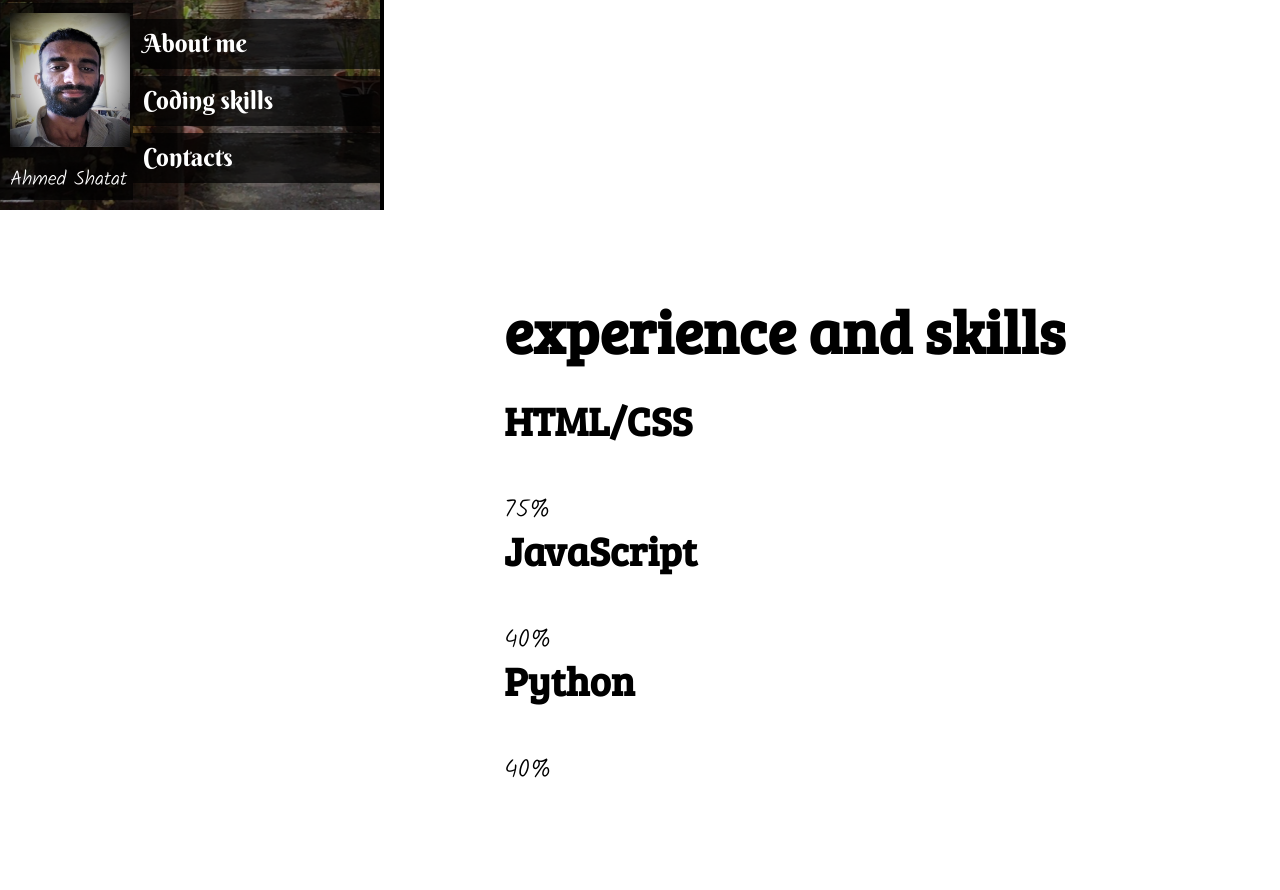
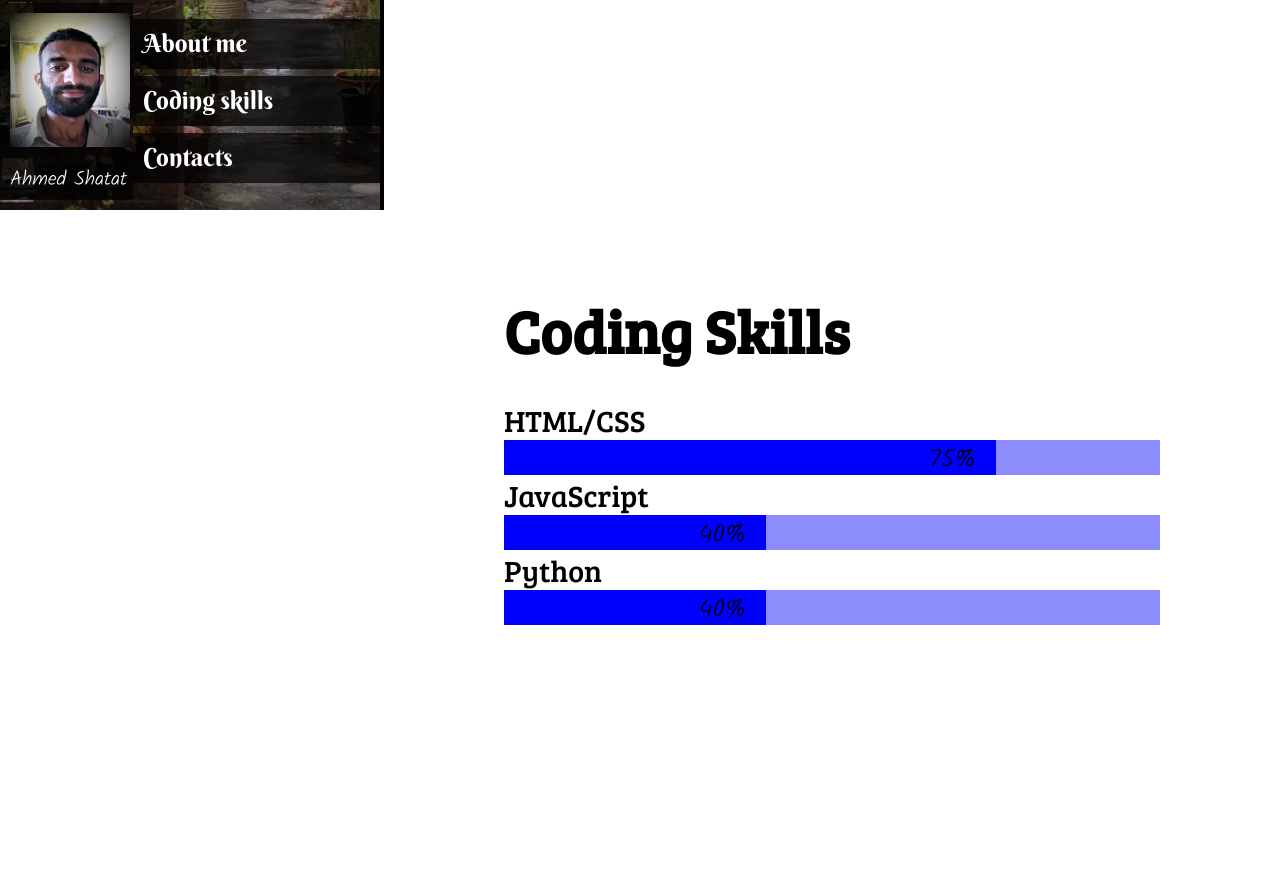
Before and after one commit to ashatat/Portfolio, a plain HTML site: page index.html in a window 1280 px wide. Shown: the part 590-1480 px from the top of the page. Drawn offline with Linux system fonts and the light colour scheme.

Commit message:
complete coding skills and contac

```diff
--- a/css/style.css
+++ b/css/style.css
@@ -17,7 +17,9 @@ h2, h3 {
 	font-size: 60px;
 }
 h3 {
-	font-size: 40px;
+	font-size: 30px;
+	-webkit-margin-after:0;
+	font-weight: lighter;
 }
 a {
 	text-decoration: none;
@@ -79,13 +81,31 @@ a {
 	width: 70%;
 
 }
-#about_me p {
-	text-align: justify;
-}
 .container {
 	height: 100vh;
 	padding: 100px 120px 20px;
 }
+#about_me p {
+	text-align: justify;
+}
+#skills div>div {
+	background-color: rgba(0,0,250,0.45);
+}
+#skills span {
+	text-align: right;
+	display: block;
+	height: 35px;
+}
+
+.p75 {
+	width: 75%;
+	background-color: blue;
+}
+.p40 {
+	width: 40%;
+	background-color: blue;
+}
+
 
 .follow_me {
 	margin-top: 50px;
@@ -99,7 +119,7 @@ a {
 }
 
 .follow_me li img {
-	width: 80%;
+	width: 60%;
 	position: absolute;
 	top: 50%;
 	left: 50%;
--- a/index.html
+++ b/index.html
@@ -17,31 +17,29 @@
 		</div>
 		<ul>
 			<li id="about"><a href="#about_me">About me</a></li>
-			<li><a href="#exp">Coding skills</a></li>
+			<li><a href="#skills">Coding skills</a></li>
 			<li><a href="#contact">Contacts</a></li>
 		</ul>
-	</div> <!--end of main-->
+	</div>
 
 	<div class="right">
 		<div id="about_me" class="container">
 			<h2>About me</h2>
 			<p>My name is Ahmed, I had a BA in Architecture, at somepoint I realized that programming is my passion, so since then I started teaching myself how to code, at this point I am looking forward at any chance to expand my knowledge, learn from other coders, so I can call myself a programmer at some point :)</p>
 		</div>
-		<div id="exp" class="container">
-			<h2>experience and skills</h2>
-			<div class="skills">
+		<div id="skills" class="container">
+			<h2>Coding Skills</h2>
 			<div>
 				<h3>HTML/CSS</h3>
-					<div><span>75% &nbsp;</span></div>
+				<div><span class="p75">75% &nbsp;</span></div>
 			</div>
 			<div>
 				<h3>JavaScript</h3>
-					<div><span>40% &nbsp;</span></div>
+				<div><span class="p40">40% &nbsp;</span></div>
 			</div>
 			<div>
 				<h3>Python</h3>
-					<div><span>40% &nbsp;</span></div>
-				</div>
+				<div><span class="p40">40% &nbsp;</span></div>
 			</div>
 		</div>
 		<div id="contact" class="container">
@@ -53,7 +51,7 @@
 			<ul class="follow_me">
 				<li><a href="https://fb.me/ahmed.shatat.986" target="_blank"><i class="fa fa-facebook"></i></a></li>
 				<li><a href="https://www.linkedin.com/in/ahmed-Shatat-2aab9970" target="_blank"><i class="fa fa-linkedin"></i></a></li>
-				<li><a href="https://github.com/ashatat" target="_blank"><i class="fa fa-github fa-fw"></i></a></li>
+				<li><a href="https://github.com/ashatat/Portfolio" target="_blank"><i class="fa fa-github fa-fw"></i></a></li>
 				<li><a href="https://www.freecodecamp.org/ashatat" target="_blank"><i class="fa fa-free-code-camp"></i></a></li>
 				<li><a href="https://www.codewars.com/users/ashatat" target="_blank"><img src="images/codewars.svg" alt=""></a></li>
 			</ul>
```
Lines whose indentation alone changed are shown as unchanged.
